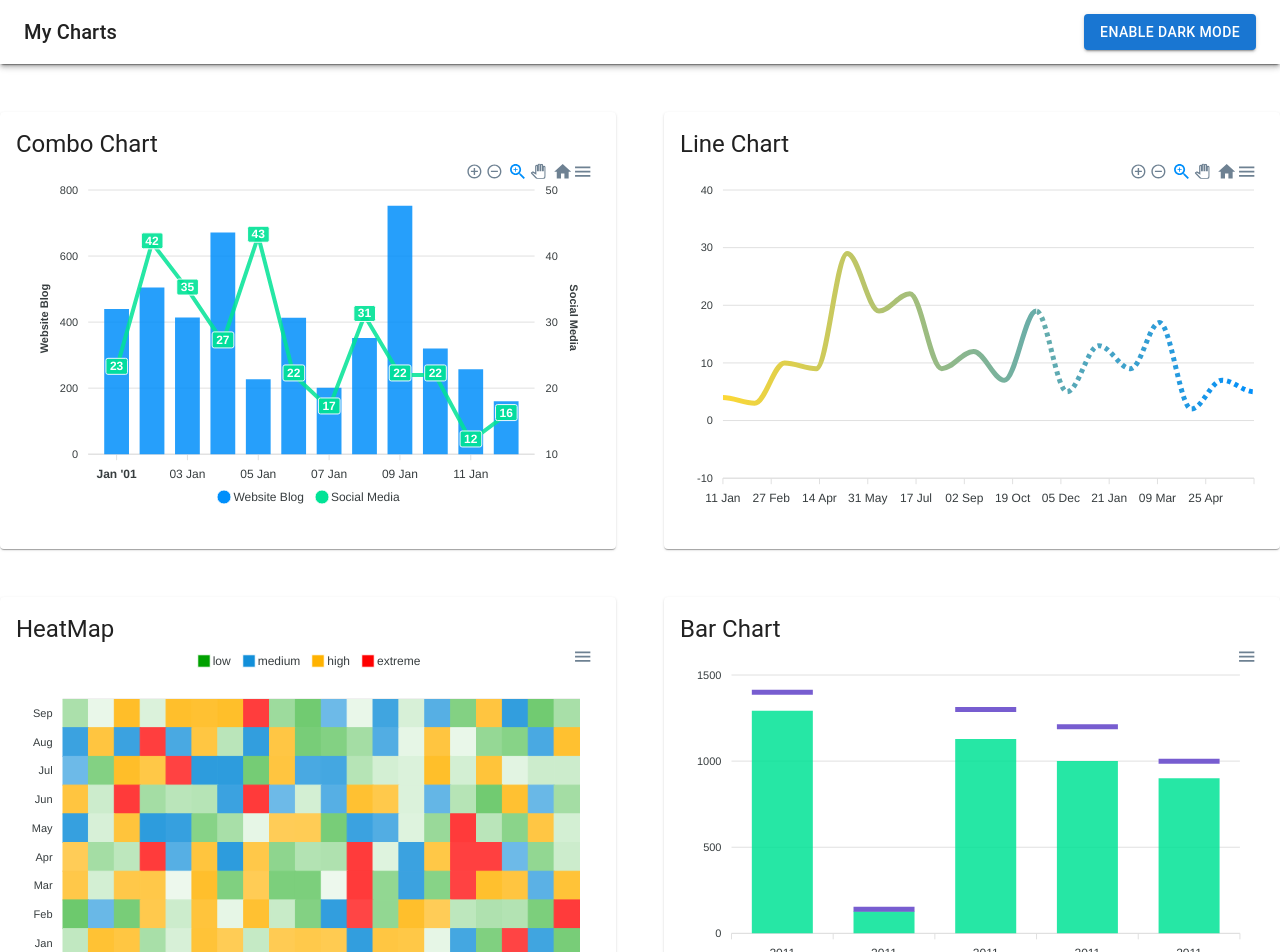
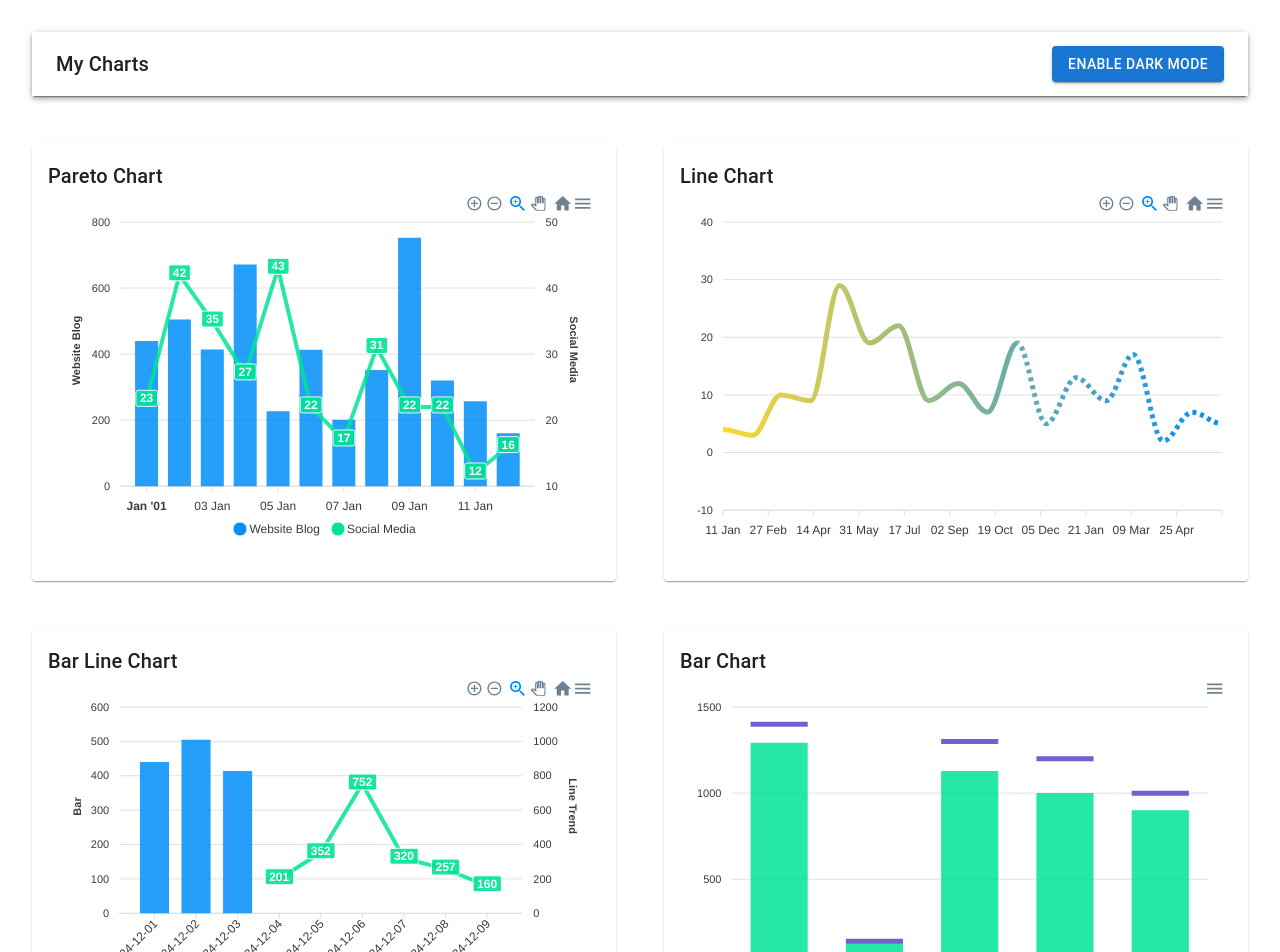
Before and after one commit to adityasinghz/materio_dashboard, a React (Create React App) app: page / in a window 1280 px wide. Shown: the top 952 px of the page. Built offline with nearby package versions, Linux system fonts and the light colour scheme.

Commit message:
added bar line chart

```diff
--- a/src/App.js
+++ b/src/App.js
@@ -1,19 +1,20 @@
-import { ThemeProvider, createTheme } from '@mui/material/styles';
-import * as React from 'react';
-import ParetoChart from './components/ParetoChart'
-import Actionbar from './components/Appbar'
-import LineChart from './components/LineChart'
-import HeatMap from './components/HeatMap'
-import BarChart from './components/BarChart'
-import MarkerChart from './components/MarkerChart'
-import { Paper, Grid, Box } from '@mui/material';
-const ColorModeContext = React.createContext({ toggleColorMode: () => { } });
+import { ThemeProvider, createTheme } from "@mui/material/styles";
+import * as React from "react";
+import ParetoChart from "./components/ParetoChart";
+import Actionbar from "./components/Appbar";
+import LineChart from "./components/LineChart";
+import BarChart from "./components/BarChart";
+import MarkerChart from "./components/MarkerChart";
+import ApexChart from "./components/BarLineChart";
+import { Paper, Grid, Box, Card, CardContent, Typography } from "@mui/material";
+
+const ColorModeContext = React.createContext({ toggleColorMode: () => {} });
 
 function useColorMode() {
-  const [mode, setMode] = React.useState('light');
+  const [mode, setMode] = React.useState("light");
 
   const toggleColorMode = React.useCallback(() => {
-    setMode((prevMode) => (prevMode === 'light' ? 'dark' : 'light'));
+    setMode((prevMode) => (prevMode === "light" ? "dark" : "light"));
   }, []);
 
   const theme = React.useMemo(
@@ -23,42 +24,50 @@ function useColorMode() {
           mode,
         },
       }),
-    [mode],
+    [mode]
   );
 
   return { mode, toggleColorMode, theme };
 }
 
+function App() {
+  const { toggleColorMode, theme } = useColorMode();
+  const charts = [
+    { component: <ParetoChart />, title: "Pareto Chart" },
+    { component: <LineChart />, title: "Line Chart" },
+    { component: <ApexChart />, title: "Bar Line Chart" },
+    { component: <BarChart />, title: "Bar Chart" },
+    { component: <MarkerChart />, title: "Marker Chart" },
+  ];
 
-function App() {
-  const { mode, toggleColorMode, theme } = useColorMode();
   return (
     <ColorModeContext.Provider value={{ toggleColorMode }}>
       <ThemeProvider theme={theme}>
         <Box height="100%">
           <Paper elevation={0}>
             <Grid container spacing={0}>
-              <Grid container spacing={6}>
+              <Grid container spacing={6} sx={{ p: 4 }}>
                 <Grid item xs={12} md={12}>
-                  <Actionbar
-                    toggleColorMode={toggleColorMode}
-                  />
+                  <Actionbar toggleColorMode={toggleColorMode} />
                 </Grid>
-                <Grid item xs={12} md={6}>
-                  <ParetoChart />
-                </Grid>
-                <Grid item xs={12} md={6}>
-                  <LineChart />
-                </Grid>
-                <Grid item xs={12} md={6}>
-                  <HeatMap />
-                </Grid>
-                <Grid item xs={12} md={6}>
-                  <BarChart />
-                </Grid>
-                <Grid item xs={12} md={12}>
-                  <MarkerChart />
-                </Grid>
+
+                {charts.map((chart, index) => (
+                  <Grid
+                    item
+                    xs={12}
+                    md={chart.title === "Marker Chart" ? 12 : 6}
+                    key={index}
+                  >
+                    <Card>
+                      <CardContent>
+                        <Typography variant="h6" component="div">
+                          {chart.title}
+                        </Typography>
+                        {chart.component}
+                      </CardContent>
+                    </Card>
+                  </Grid>
+                ))}
               </Grid>
             </Grid>
           </Paper>
--- a/src/components/BarChart.js
+++ b/src/components/BarChart.js
@@ -1,71 +1,70 @@
-import React from 'react';
-import ReactApexChart from 'react-apexcharts';
-import { Card, CardContent, Typography } from '@mui/material';
-import { useTheme } from '@mui/material/styles';
+import React from "react";
+import ReactApexChart from "react-apexcharts";
+import { useTheme } from "@mui/material/styles";
 const BarChart = () => {
   const theme = useTheme();
   const options = {
     series: [
       {
-                name: 'Actual',
+        name: "Actual",
         data: [
           {
-                        x: '2011',
+            x: "2011",
             y: 1292,
             goals: [
               {
-                                name: 'Expected',
+                name: "Expected",
                 value: 1400,
                 strokeHeight: 5,
-                                strokeColor: '#775DD0',
+                strokeColor: "#775DD0",
               },
             ],
           },
           {
-                        x: '2011',
+            x: "2011",
             y: 129,
             goals: [
               {
-                                name: 'Expected',
+                name: "Expected",
                 value: 140,
                 strokeHeight: 5,
-                                strokeColor: '#775DD0',
+                strokeColor: "#775DD0",
               },
             ],
           },
           {
-                        x: '2011',
+            x: "2011",
             y: 1129,
             goals: [
               {
-                                name: 'Expected',
+                name: "Expected",
                 value: 1300,
                 strokeHeight: 5,
-                                strokeColor: '#775DD0',
+                strokeColor: "#775DD0",
               },
             ],
           },
           {
-                        x: '2011',
+            x: "2011",
             y: 1000,
             goals: [
               {
-                                name: 'Expected',
+                name: "Expected",
                 value: 1200,
                 strokeHeight: 5,
-                                strokeColor: '#775DD0',
+                strokeColor: "#775DD0",
               },
             ],
           },
           {
-                        x: '2011',
+            x: "2011",
             y: 900,
             goals: [
               {
-                                name: 'Expected',
+                name: "Expected",
                 value: 999,
                 strokeHeight: 5,
-                                strokeColor: '#775DD0',
+                strokeColor: "#775DD0",
               },
             ],
           },
@@ -75,43 +74,46 @@ const BarChart = () => {
     ],
     chart: {
       height: 350,
-            type: 'bar',
+      type: "bar",
     },
     plotOptions: {
       bar: {
-                columnWidth: '60%',
+        columnWidth: "60%",
       },
     },
     tooltip: {
       enabled: true,
-            theme: 'dark',
+      theme: "dark",
       style: {
-                background: theme.palette.mode === 'dark' ? theme.palette.background.paper : theme.palette.background.default,
+        background:
+          theme.palette.mode === "dark"
+            ? theme.palette.background.paper
+            : theme.palette.background.default,
       },
     },
-        colors: ['#00E396'],
+    colors: ["#00E396"],
     dataLabels: {
       enabled: false,
     },
     legend: {
       show: true,
       showForSingleSeries: true,
-            customLegendItems: ['Actual', 'Expected'],
+      customLegendItems: ["Actual", "Expected"],
       markers: {
-                fillColors: ['#00E396', '#775DD0'],
+        fillColors: ["#00E396", "#775DD0"],
       },
     },
   };
 
   return (
-        <Card>
-            <CardContent>
-                <Typography variant="h5" component="div">
-                    Bar Chart
-                </Typography>
-                <ReactApexChart options={options} series={options.series} type="bar" height={350} />
-            </CardContent>
-        </Card>
+    <>
+      <ReactApexChart
+        options={options}
+        series={options.series}
+        type="bar"
+        height={350}
+      />
+    </>
   );
 };
 
--- /dev/null
+++ b/src/components/BarLineChart.js
@@ -0,0 +1,90 @@
+import React from "react";
+import ReactApexChart from "react-apexcharts";
+
+const ApexChart = () => {
+  const [state, setState] = React.useState({
+    series: [
+      {
+        name: "Y-axis Bar Chart",
+        type: "column",
+        data: [440, 505, 414],
+      },
+      {
+        name: "Y-axis Line Chart",
+        type: "line",
+        data: [null, null, null, 201, 352, 752, 320, 257, 160],
+      },
+    ],
+    options: {
+      chart: {
+        height: 350,
+        type: "line",
+      },
+      stroke: {
+        width: [0, 4],
+      },
+      dataLabels: {
+        enabled: true,
+        enabledOnSeries: [1],
+        formatter: function (val, opts) {
+          if (opts.seriesIndex === 1 && opts.dataPointIndex < 3) {
+            return "";
+          }
+          return val;
+        },
+      },
+      markers: {
+        colors: [
+          "#008FFB",
+          function ({ value, seriesIndex, dataPointIndex, w }) {
+            if (seriesIndex === 1 && dataPointIndex < 3) {
+              return "transparent";
+            }
+            return "#00E396";
+          },
+        ],
+      },
+      labels: [
+        "2024-12-01",
+        "2024-12-02",
+        "2024-12-03",
+        "2024-12-04",
+        "2024-12-05",
+        "2024-12-06",
+        "2024-12-07",
+        "2024-12-08",
+        "2024-12-09",
+        "2024-12-10",
+      ],
+      yaxis: [
+        {
+          title: {
+            text: "Bar",
+          },
+        },
+        {
+          opposite: true,
+          title: {
+            text: "Line Trend",
+          },
+        },
+      ],
+    },
+  });
+
+  return (
+    <div>
+      <div id="chart">
+        <ReactApexChart
+          options={state.options}
+          series={state.series}
+          type="line"
+          height={350}
+        />
+      </div>
+      <div id="html-dist"></div>
+    </div>
+  );
+};
+
+export default ApexChart;
--- a/src/components/LineChart.js
+++ b/src/components/LineChart.js
@@ -1,77 +1,94 @@
-import React, { useState } from 'react';
-import ReactApexChart from 'react-apexcharts';
-import { Card, CardContent, Typography } from '@mui/material';
-import { useTheme } from '@mui/material/styles';
+import React, { useState } from "react";
+import ReactApexChart from "react-apexcharts";
+import { useTheme } from "@mui/material/styles";
 const LineChart = () => {
   const theme = useTheme();
   const [chartState] = useState({
     options: {
-            series: [{
-                name: 'Sales',
+      series: [
+        {
+          name: "Sales",
           data: [4, 3, 10, 9, 29, 19, 22, 9, 12, 7, 19, 5, 13, 9, 17, 2, 7, 5],
-            }],
+        },
+      ],
       chart: {
         height: 350,
-                type: 'line',
-                background: 'transparent',
+        type: "line",
+        background: "transparent",
       },
       forecastDataPoints: {
         count: 7,
       },
       stroke: {
-                width: 5,
-                curve: 'smooth',
+        curve: "smooth",
       },
       xaxis: {
-                type: 'datetime',
-                categories: ['1/11/2000', '2/11/2000', '3/11/2000', '4/11/2000', '5/11/2000', '6/11/2000', '7/11/2000', '8/11/2000', '9/11/2000', '10/11/2000', '11/11/2000', '12/11/2000', '1/11/2001', '2/11/2001', '3/11/2001', '4/11/2001', '5/11/2001', '6/11/2001'],
+        type: "datetime",
+        categories: [
+          "1/11/2000",
+          "2/11/2000",
+          "3/11/2000",
+          "4/11/2000",
+          "5/11/2000",
+          "6/11/2000",
+          "7/11/2000",
+          "8/11/2000",
+          "9/11/2000",
+          "10/11/2000",
+          "11/11/2000",
+          "12/11/2000",
+          "1/11/2001",
+          "2/11/2001",
+          "3/11/2001",
+          "4/11/2001",
+          "5/11/2001",
+          "6/11/2001",
+        ],
         tickAmount: 10,
         labels: {
           formatter: function (value, timestamp, opts) {
-                        return opts.dateFormatter(new Date(timestamp), 'dd MMM')
-                    }
-                }
+            return opts.dateFormatter(new Date(timestamp), "dd MMM");
+          },
+        },
       },
       fill: {
-                type: 'gradient',
+        type: "gradient",
         gradient: {
-                    shade: 'dark',
-                    gradientToColors: ['#FDD835'],
+          shade: "dark",
+          gradientToColors: ["#FDD835"],
           shadeIntensity: 1,
-                    type: 'horizontal',
+          type: "horizontal",
           opacityFrom: 1,
           opacityTo: 1,
-                    stops: [0, 100, 100, 100]
+          stops: [0, 100, 100, 100],
         },
       },
       yaxis: {
         min: -10,
-                max: 40
+        max: 40,
       },
       tooltip: {
         enabled: true,
-                theme: 'dark',
+        theme: "dark",
         style: {
-                    background: theme.palette.mode === 'dark' ? theme.palette.background.paper : theme.palette.background.default,
+          background:
+            theme.palette.mode === "dark"
+              ? theme.palette.background.paper
+              : theme.palette.background.default,
         },
       },
-        }
+    },
   });
 
   return (
-        <Card>
-            <CardContent>
-                <Typography variant="h5" component="div">
-                    Line Chart
-                </Typography>
+    <>
       <ReactApexChart
         options={chartState.options}
         series={chartState.options.series}
         type="line"
         height={350}
       />
-            </CardContent>
-        </Card>
+    </>
   );
 };
 
--- a/src/components/ParetoChart.js
+++ b/src/components/ParetoChart.js
@@ -1,26 +1,25 @@
-import React, { useState } from 'react';
-import { Card, CardContent, Typography } from '@mui/material';
-import ReactApexChart from 'react-apexcharts';
-import { useTheme } from '@mui/material/styles';
+import React, { useState } from "react";
+import ReactApexChart from "react-apexcharts";
+import { useTheme } from "@mui/material/styles";
 const ParetoChart = () => {
   const theme = useTheme();
   const [chartState] = useState({
     series: [
       {
-                name: 'Website Blog',
-                type: 'column',
+        name: "Website Blog",
+        type: "column",
         data: [440, 505, 414, 671, 227, 413, 201, 352, 752, 320, 257, 160],
       },
       {
-                name: 'Social Media',
-                type: 'line',
+        name: "Social Media",
+        type: "line",
         data: [23, 42, 35, 27, 43, 22, 17, 31, 22, 22, 12, 16],
       },
     ],
     options: {
       chart: {
         height: 350,
-                type: 'line',
+        type: "line",
       },
       stroke: {
         width: [0, 4],
@@ -30,59 +29,57 @@ const ParetoChart = () => {
         enabledOnSeries: [1],
       },
       labels: [
-                '01 Jan 2001',
-                '02 Jan 2001',
-                '03 Jan 2001',
-                '04 Jan 2001',
-                '05 Jan 2001',
-                '06 Jan 2001',
-                '07 Jan 2001',
-                '08 Jan 2001',
-                '09 Jan 2001',
-                '10 Jan 2001',
-                '11 Jan 2001',
-                '12 Jan 2001',
+        "01 Jan 2001",
+        "02 Jan 2001",
+        "03 Jan 2001",
+        "04 Jan 2001",
+        "05 Jan 2001",
+        "06 Jan 2001",
+        "07 Jan 2001",
+        "08 Jan 2001",
+        "09 Jan 2001",
+        "10 Jan 2001",
+        "11 Jan 2001",
+        "12 Jan 2001",
       ],
       xaxis: {
-                type: 'datetime',
+        type: "datetime",
       },
       yaxis: [
         {
           title: {
-                        text: 'Website Blog',
+            text: "Website Blog",
           },
         },
         {
           opposite: true,
           title: {
-                        text: 'Social Media',
+            text: "Social Media",
           },
         },
       ],
       tooltip: {
         enabled: true,
-                theme: 'dark',
+        theme: "dark",
         style: {
-                    background: theme.palette.mode === 'dark' ? theme.palette.background.paper : theme.palette.background.default,
+          background:
+            theme.palette.mode === "dark"
+              ? theme.palette.background.paper
+              : theme.palette.background.default,
         },
       },
     },
   });
 
   return (
-        <Card>
-            <CardContent>
-                <Typography variant="h5" component="div">
-                    Combo Chart
-                </Typography>
+    <>
       <ReactApexChart
         options={chartState.options}
         series={chartState.series}
         type="line"
         height={350}
       />
-            </CardContent>
-        </Card>
+    </>
   );
 };
 export default ParetoChart;
```
Also changed, not shown: src/components/MarkerChart.js (+71 -70 lines), 1 other file (tests, documents, lock files or other folders). Lines whose indentation alone changed are shown as unchanged.
